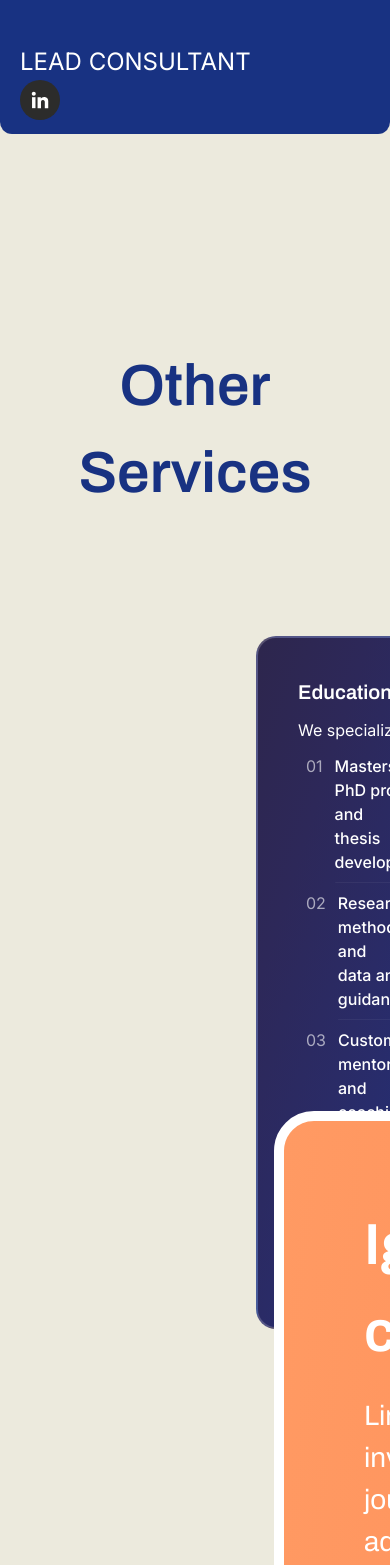
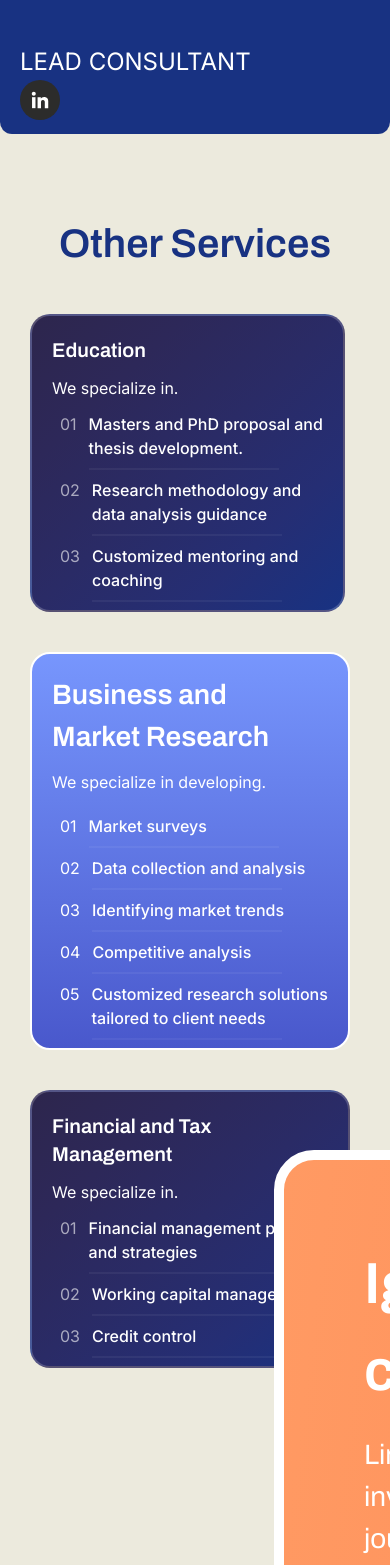
Before and after one commit to almondkiruthu/Limarge, a React (Vite) app in the folder client/: page / in a window 390 px wide. Shown: the part 6476-8041 px from the top of the page. Built offline with nearby package versions, Linux system fonts and the light colour scheme.

Commit message:
Made the ServicesExtension and the OtherServicescards reponsive

```diff
--- a/client/src/components/OtherServicescards.tsx
+++ b/client/src/components/OtherServicescards.tsx
@@ -1,9 +1,9 @@
 const OtherServicescards = () => {
   return (
     <>
-      <div className="flex gap-14 ml-[256px] text-white">
+      <div className="flex gap-y-10 lg:gap-y-0 lg:gap-14 lg:ml-[256px] flex-wrap pl-[30px] lg:pl-0 text-white">
         {/* Education card */}
-        <div className="education-card pt-10 pr-10 pl-10 pb-0 rounded-[20px] mt-20">
+        <div className="education-card pt-5 lg:pt-10 pr-5 lg:pr-10 pl-5 lg:pl-10  pb-2 lg:pb-5 rounded-[20px] lg:mt-20">
           <p className="font-archivo text-xl font-semibold pb-3">Education</p>
           <div>
             <p className="font-inter text-base pb-3">We specialize in.</p>
@@ -64,7 +64,7 @@ const OtherServicescards = () => {
         </div>
         {/* Business card */}
 
-        <div className="business-card pt-5 pr-10 pl-10 pb-10 rounded-[20px] ml-32">
+        <div className="business-card pt-5 lg:pt-10 pr-5 lg:pr-10 pl-5 lg:pl-10  pb-2 lg:pb-5 rounded-[20px] lg:ml-32">
           <p className="font-archivo text-[28px] font-semibold pb-3">
             Business and <br /> Market Research
           </p>
@@ -160,7 +160,7 @@ const OtherServicescards = () => {
         </div>
 
         {/* Finance and Tax mangaement card */}
-        <div className="education-card p-10 rounded-[20px] mt-20 ml-24">
+        <div className="education-card pt-5 lg:pt-10 pr-3 lg:pr-10 pl-5 lg:pl-10  pb-2 lg:pb-0 rounded-[20px] lg:mt-20 lg:ml-24">
           <p className="font-archivo text-xl font-semibold pb-3">
             Financial and Tax <br /> Management
           </p>
--- a/client/src/components/Servicesextension.tsx
+++ b/client/src/components/Servicesextension.tsx
@@ -3,9 +3,9 @@ import OtherServicescards from "./OtherServicescards";
 const Servicesextension = () => {
   return (
     <>
-      <div className="pt-52">
+      <div className="pt-20 lg:pt-52">
         <div className="text-center pb-10">
-          <h3 className="font-archivo text-customBlue text-[58px] font-semibold">Other Services</h3>
+          <h3 className="font-archivo text-customBlue text-[40px] lg:text-[58px] font-semibold">Other Services</h3>
         </div>
         <OtherServicescards />
       </div>
```
